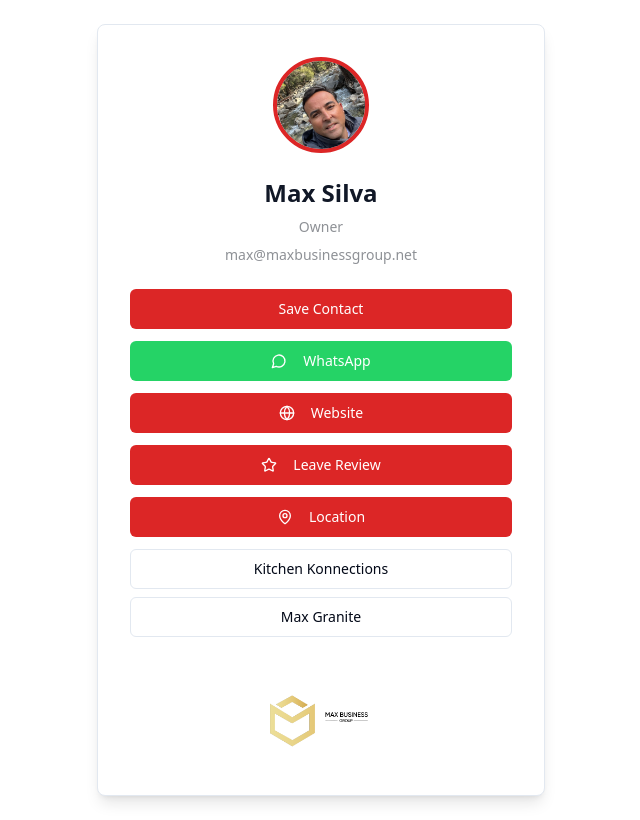
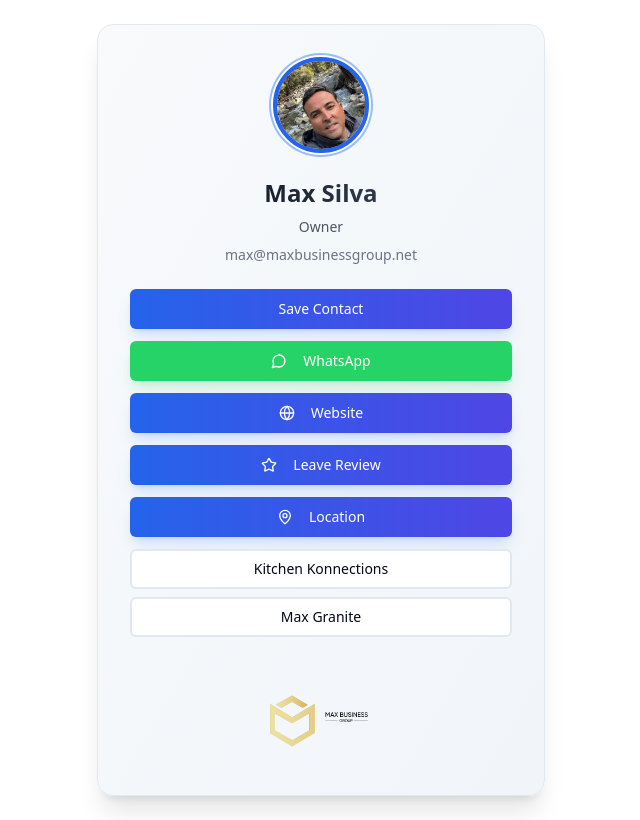
Before and after one commit to ChamBr/nanotag, a React (Vite) app: page /max in a window 1280 px wide. Both pictures are taken after a click on the button "Leave Review". Shown: the whole page, without its empty margins (319-959 px from the left). Built offline with nearby package versions, Linux system fonts and the light colour scheme.

Commit message:
Update button styles and colors
Modified button colors and introduced a new visual identity for a more modern appearance.
[skip gpt_engineer]

```diff
--- a/src/components/VirtualCard.tsx
+++ b/src/components/VirtualCard.tsx
@@ -35,16 +35,15 @@ export const VirtualCard = ({
       logo: "/lovable-uploads/6101ddab-c05a-47dd-9390-55891c3e1bc1.png"
     },
     max: {
-      background: "bg-white",
-      button: "bg-red-600 hover:bg-red-700",
-      border: "border-red-600",
-      text: "text-red-600",
+      background: "bg-gradient-to-br from-slate-50 to-slate-100",
+      button: "bg-gradient-to-r from-blue-600 to-indigo-600 hover:from-blue-700 hover:to-indigo-700",
+      border: "border-blue-600",
+      text: "text-blue-600",
       logo: "/lovable-uploads/81d1f75c-da82-406a-80e2-37960c4cfb1a.png"
     },
   };
 
   const handleSaveContact = () => {
-    // Create vCard format
     const vCard = `BEGIN:VCARD
 VERSION:3.0
 FN:${name}
@@ -52,7 +51,6 @@ EMAIL:${email}
 TEL:${phone}
 END:VCARD`;
 
-    // Create blob and download
     const blob = new Blob([vCard], { type: 'text/vcard' });
     const url = window.URL.createObjectURL(blob);
     const link = document.createElement('a');
@@ -66,7 +64,6 @@ END:VCARD`;
 
   const handleWhatsAppClick = () => {
     if (phone) {
-      // Remove any non-numeric characters from phone number
       const cleanPhone = phone.replace(/\D/g, '');
       window.open(`https://wa.me/${cleanPhone}`, '_blank');
     }
@@ -81,22 +78,24 @@ END:VCARD`;
   };
 
   return (
-    <Card className={`w-full overflow-hidden ${themeStyles[theme].background} shadow-lg animate-card-enter p-8 flex flex-col items-center gap-6`}>
-      <Avatar className={`w-24 h-24 border-4 ${themeStyles[theme].border}`}>
+    <Card className={`w-full overflow-hidden ${themeStyles[theme].background} shadow-xl rounded-2xl animate-card-enter p-8 flex flex-col items-center gap-6 backdrop-blur-sm backdrop-filter`}>
+      <Avatar className={`w-24 h-24 border-4 ${themeStyles[theme].border} ring-2 ring-offset-2 ring-blue-500/50`}>
         <AvatarImage src={avatar} alt={name} />
         <AvatarFallback>{name[0]}</AvatarFallback>
       </Avatar>
 
       <div className="text-center space-y-2">
-        <h2 className="text-2xl font-bold text-gray-900">{name}</h2>
-        <p className="text-sm text-neutral-gray">{description}</p>
-        <p className="text-sm text-neutral-gray">{email}</p>
+        <h2 className="text-2xl font-bold bg-gradient-to-r from-gray-900 to-gray-700 bg-clip-text text-transparent">
+          {name}
+        </h2>
+        <p className="text-sm font-medium text-gray-600">{description}</p>
+        <p className="text-sm text-gray-500">{email}</p>
       </div>
 
       <div className="w-full space-y-3">
         <Button
           variant="secondary"
-          className={`w-full ${themeStyles[theme].button} text-white`}
+          className={`w-full ${themeStyles[theme].button} text-white font-medium shadow-lg shadow-blue-500/20 transition-all duration-300`}
           onClick={handleSaveContact}
         >
           Save Contact
@@ -104,7 +103,7 @@ END:VCARD`;
 
         <Button
           variant="secondary"
-          className="w-full bg-[#25D366] hover:bg-[#25D366]/90 text-white"
+          className="w-full bg-[#25D366] hover:bg-[#25D366]/90 text-white font-medium shadow-lg shadow-green-500/20 transition-all duration-300"
           onClick={handleWhatsAppClick}
         >
           <MessageCircle className="mr-2" />
@@ -113,7 +112,7 @@ END:VCARD`;
 
         <Button
           variant="secondary"
-          className={`w-full ${themeStyles[theme].button} text-white`}
+          className={`w-full ${themeStyles[theme].button} text-white font-medium shadow-lg shadow-blue-500/20 transition-all duration-300`}
           onClick={() => window.open('https://www.maxbusinessgroup.net', '_blank')}
         >
           <Globe className="mr-2" />
@@ -122,7 +121,7 @@ END:VCARD`;
 
         <Button
           variant="secondary"
-          className={`w-full ${themeStyles[theme].button} text-white`}
+          className={`w-full ${themeStyles[theme].button} text-white font-medium shadow-lg shadow-blue-500/20 transition-all duration-300`}
           onClick={() => setShowCompanies(!showCompanies)}
         >
           <Star className="mr-2" />
@@ -131,7 +130,7 @@ END:VCARD`;
 
         <Button
           variant="secondary"
-          className={`w-full ${themeStyles[theme].button} text-white`}
+          className={`w-full ${themeStyles[theme].button} text-white font-medium shadow-lg shadow-blue-500/20 transition-all duration-300`}
           onClick={() => setShowCompanies(!showCompanies)}
         >
           <MapPin className="mr-2" />
@@ -139,17 +138,17 @@ END:VCARD`;
         </Button>
 
         {showCompanies && (
-          <div className="space-y-2 mt-4">
+          <div className="space-y-2 mt-4 animate-in fade-in slide-in-from-top-4">
             <Button
               variant="outline"
-              className="w-full"
+              className="w-full border-2 hover:bg-gray-50 transition-colors duration-300"
               onClick={() => handleCompanyClick('Kitchen Konnections')}
             >
               Kitchen Konnections
             </Button>
             <Button
               variant="outline"
-              className="w-full"
+              className="w-full border-2 hover:bg-gray-50 transition-colors duration-300"
               onClick={() => handleCompanyClick('Max Granite')}
             >
               Max Granite
@@ -161,7 +160,7 @@ END:VCARD`;
       <img
         src={themeStyles[theme].logo}
         alt="Company Logo"
-        className="w-32 h-auto mt-4"
+        className="w-32 h-auto mt-4 opacity-90 hover:opacity-100 transition-opacity duration-300"
       />
     </Card>
   );
--- a/tailwind.config.ts
+++ b/tailwind.config.ts
@@ -42,10 +42,15 @@ export default {
       },
       animation: {
         "card-enter": "card-enter 0.5s ease-out",
+        "in": "in 0.5s ease-out",
       },
       keyframes: {
         "card-enter": {
           "0%": { opacity: "0", transform: "translateY(20px)" },
+          "100%": { opacity: "1", transform: "translateY(0)" },
+        },
+        "in": {
+          "0%": { opacity: "0", transform: "translateY(-10px)" },
           "100%": { opacity: "1", transform: "translateY(0)" },
         },
       },
```
